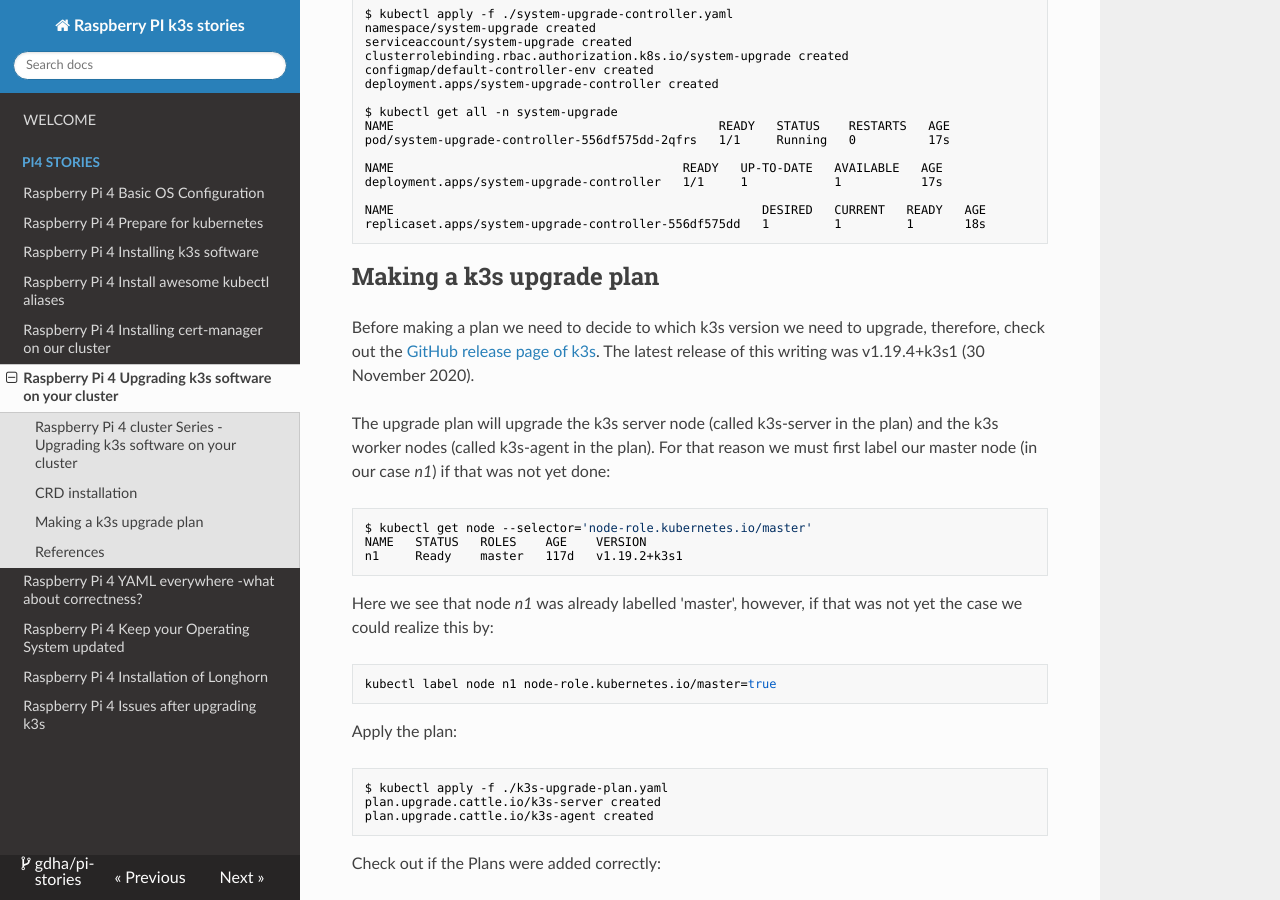
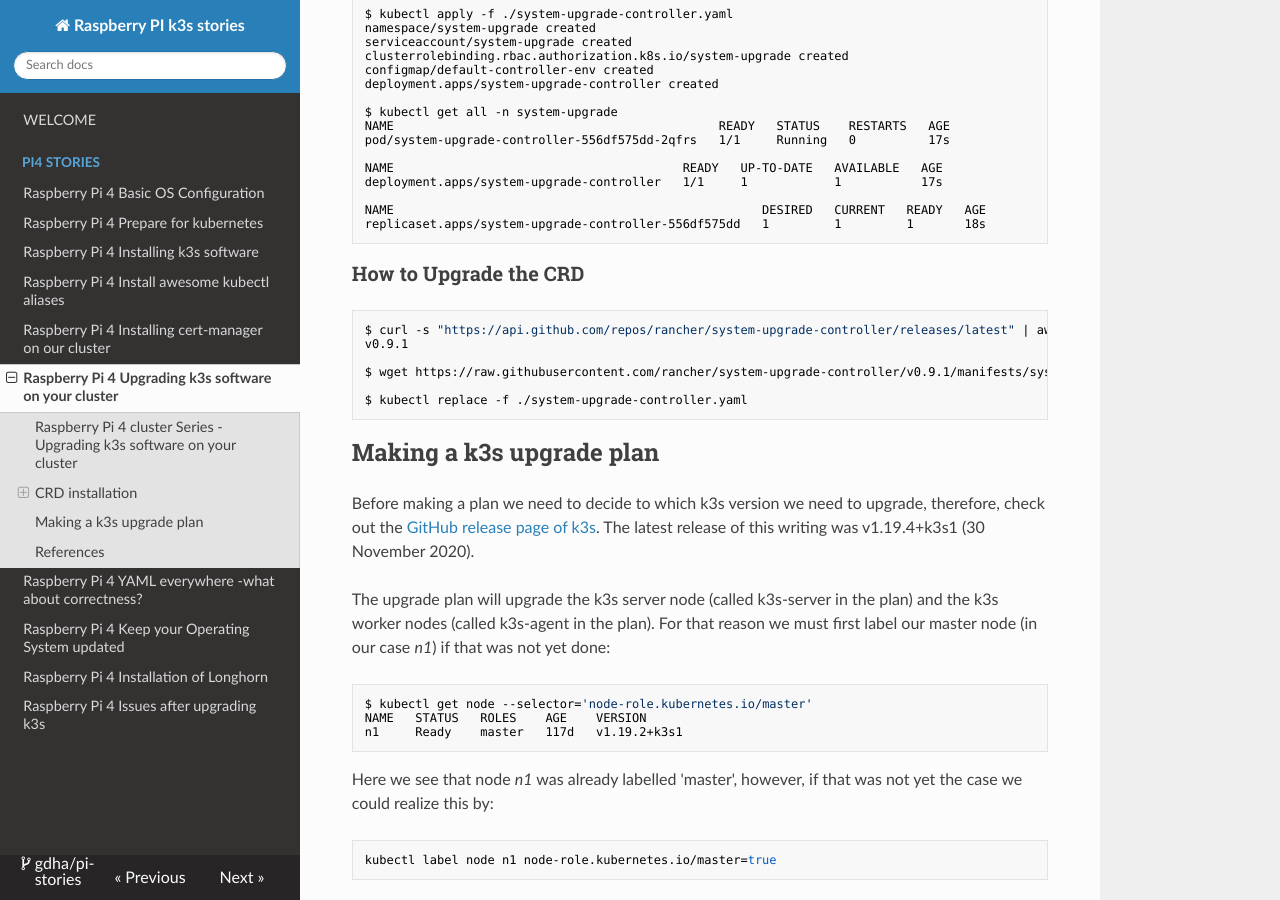
Before and after one commit to gdha/pi-stories, an MkDocs documentation site: the page built from docs/pi-stories6.md, in a window 1280 px wide and 900 px high, scrolled down 912 px. Built offline with MkDocs 1.6.1, drawn with Linux system fonts in a browser that asks for light colours; nearby versions of some CDN libraries.

Commit message:
update pi-stories-6 with CRD update
Signed-off-by: gdha <gratien.dhaese@gmail.com>

````diff
--- a/docs/pi-stories6.md
+++ b/docs/pi-stories6.md
@@ -50,6 +50,18 @@
 NAME                                                   DESIRED   CURRENT   READY   AGE
 replicaset.apps/system-upgrade-controller-556df575dd   1         1         1       18s
 ```
+
+### How to Upgrade the CRD
+
+```bash
+$ curl -s "https://api.github.com/repos/rancher/system-upgrade-controller/releases/latest" | awk -F '"' '/tag_name/{print $4}'
+v0.9.1
+
+$ wget https://raw.githubusercontent.com/rancher/system-upgrade-controller/v0.9.1/manifests/system-upgrade-controller.yaml
+
+$ kubectl replace -f ./system-upgrade-controller.yaml
+```
+
 ## Making a k3s upgrade plan
 
 Before making a plan we need to decide to which k3s version we need to upgrade, therefore, check out the [GitHub release page of k3s](https://github.com/rancher/k3s/releases). The latest release of this writing was v1.19.4+k3s1 (30 November 2020).
````
